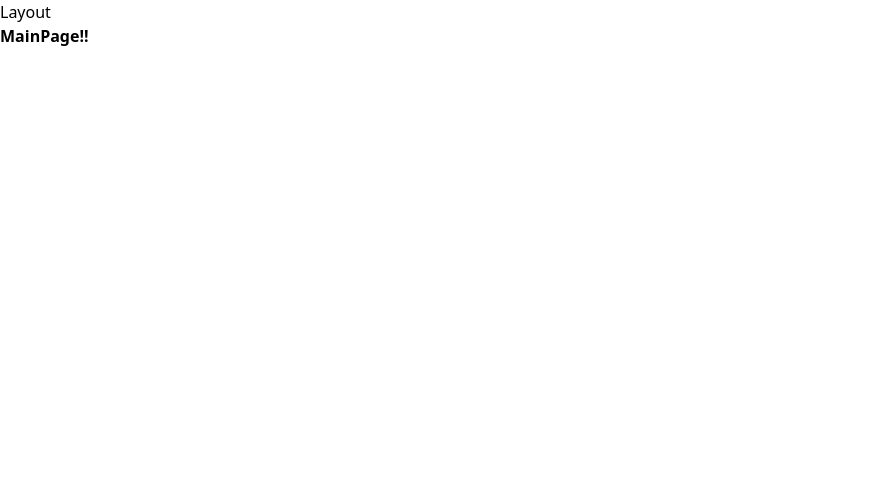
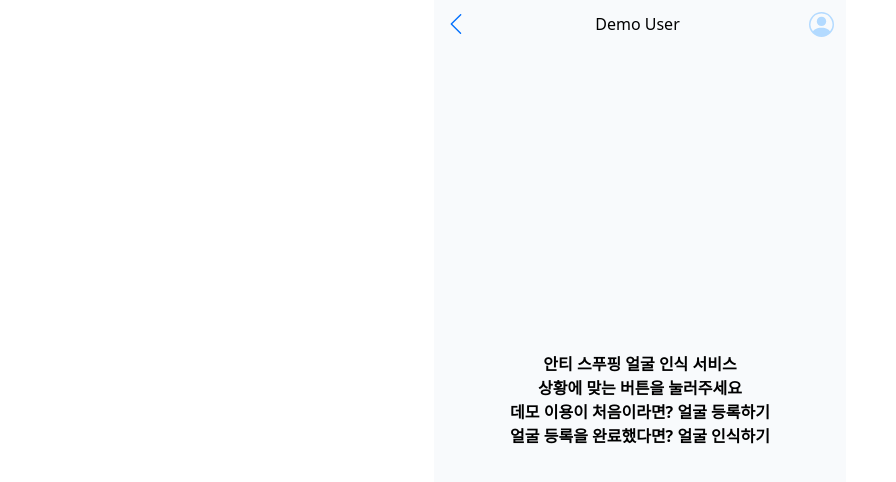
Before and after one commit to INHA-graduation-project-2024/frontend, a React (Vite) app: page / in a window 1280 px wide. Shown: the top 482 px of the page, without its empty margins (0-896 px from the left). Built offline with nearby package versions, Linux system fonts and the light colour scheme.

Commit message:
feat: register page 생성, webcam 추가

```diff
--- a/package.json
+++ b/package.json
@@ -12,7 +12,9 @@
   "dependencies": {
     "react": "^18.3.1",
     "react-dom": "^18.3.1",
+    "react-icons": "^5.4.0",
     "react-router-dom": "^7.0.0",
+    "react-webcam": "^7.2.0",
     "recoil": "^0.7.7"
   },
   "devDependencies": {
--- /dev/null
+++ b/src/components/face/FaceAlignmentPopup.tsx
@@ -0,0 +1,12 @@
+import React from "react";
+import FacePopup from "../../assets/face.svg";
+
+type Props = {};
+
+export default function FaceAlignmentPopup({}: Props) {
+  return (
+    <div className="z-[49] fixed top-[15%]">
+      <img src={FacePopup} alt="Face Alignment Guide" />
+    </div>
+  );
+}
--- a/src/components/layout/Layout.tsx
+++ b/src/components/layout/Layout.tsx
@@ -1,12 +1,13 @@
 import React from "react";
 import { Outlet } from "react-router-dom";
+import Topbar from "../topbar/Topbar";
 
 type Props = {};
 
 export default function Layout({}: Props) {
   return (
-    <div>
-      Layout
+    <div className="mx-auto w-[100%] bg-slate-50 max-w-[412px] h-screen">
+      <Topbar />
       <Outlet />
     </div>
   );
--- /dev/null
+++ b/src/components/popup/insertName/InsertNamePopup.tsx
@@ -0,0 +1,25 @@
+import React from "react";
+
+type Props = {};
+
+export default function InsertNamePopup({}: Props) {
+  return (
+    <div className="bg-white z-[100] fixed top-[40%] flex flex-col rounded-2xl justify-center py-10 px-6 gap-4">
+      <p
+        style={{
+          color: "gray",
+          textAlign: "center",
+        }}
+      >
+        인식이 완료되었습니다.
+      </p>
+      <input
+        className="p-2 rounded-[12px] border border-[#80808082]"
+        placeholder="홍길동"
+      />
+      <button className="bg-[#006FFD] py-2 px-5 text-white rounded-[12px] ">
+        이름 등록하기
+      </button>
+    </div>
+  );
+}
--- /dev/null
+++ b/src/components/topbar/Topbar.tsx
@@ -0,0 +1,24 @@
+import { SlArrowLeft } from "react-icons/sl";
+import { BsPersonCircle } from "react-icons/bs";
+import { useNavigate } from "react-router-dom";
+
+type Props = {};
+
+export default function Topbar({}: Props) {
+  const navigate = useNavigate();
+  return (
+    <div className="z-50 mx-auto w-[100%] h-12 bg-slate-50 max-w-[412px] fixed top-0 left-0 right-0 py-2 px-3 flex items-center justify-between">
+      <span onClick={() => navigate(-1)}>
+        <SlArrowLeft
+          className="stroke-2 cursor-pointer"
+          size={20}
+          color="006FFD"
+        />
+      </span>
+      <p>Demo User</p>
+
+      <BsPersonCircle size={25} color="B3DAFF" />
+      {/* </span> */}
+    </div>
+  );
+}
--- a/src/router.tsx
+++ b/src/router.tsx
@@ -1,6 +1,7 @@
 import { createBrowserRouter } from "react-router-dom";
 import MainPage from "@/routes/main/MainPage";
 import Layout from "@/components/layout/Layout";
+import RegisterPage from "./routes/register/RegisterPage";
 
 const routes = [
   {
@@ -12,6 +13,11 @@ const routes = [
         element: <MainPage />,
         index: true,
       },
+      {
+        path: "register",
+        element: <RegisterPage />,
+        index: true,
+      },
     ],
     // errorElement: <ErrorPage />, // root route에 error page 추가 가능
   },
--- a/src/routes/main/MainPage.tsx
+++ b/src/routes/main/MainPage.tsx
@@ -1,7 +1,18 @@
-import React from "react";
+import { useNavigate } from "react-router-dom";
 
 type Props = {};
 
 export default function MainPage({}: Props) {
-  return <div className="font-bold">MainPage!!</div>;
+  const navigate = useNavigate();
+
+  return (
+    <div className="font-bold h-screen flex flex-col justify-center items-center">
+      <p>안티 스푸핑 얼굴 인식 서비스</p>
+      <p>상황에 맞는 버튼을 눌러주세요</p>
+      <button onClick={() => navigate("/register")}>
+        데모 이용이 처음이라면? 얼굴 등록하기
+      </button>
+      <button>얼굴 등록을 완료했다면? 얼굴 인식하기</button>
+    </div>
+  );
 }
--- /dev/null
+++ b/src/routes/register/RegisterPage.tsx
@@ -0,0 +1,26 @@
+import React from "react";
+import Webcam from "react-webcam";
+import FaceAlignmentPopup from "@/components/face/FaceAlignmentPopup";
+import InsertNamePopup from "@/components/popup/insertName/InsertNamePopup";
+
+type Props = {};
+
+export default function RegisterPage({}: Props) {
+  return (
+    <div className="h-screen">
+      {/* <span className="flex justify-center">
+        <InsertNamePopup />
+      </span> */}
+      <span className="flex justify-center">
+        <FaceAlignmentPopup />
+      </span>
+      <Webcam
+        style={{
+          width: "100%",
+          height: "100%",
+          objectFit: "cover",
+        }}
+      />
+    </div>
+  );
+}
```
Also changed, not shown: src/assets/face.svg (added), 1 other file (tests, documents, lock files or other folders).
